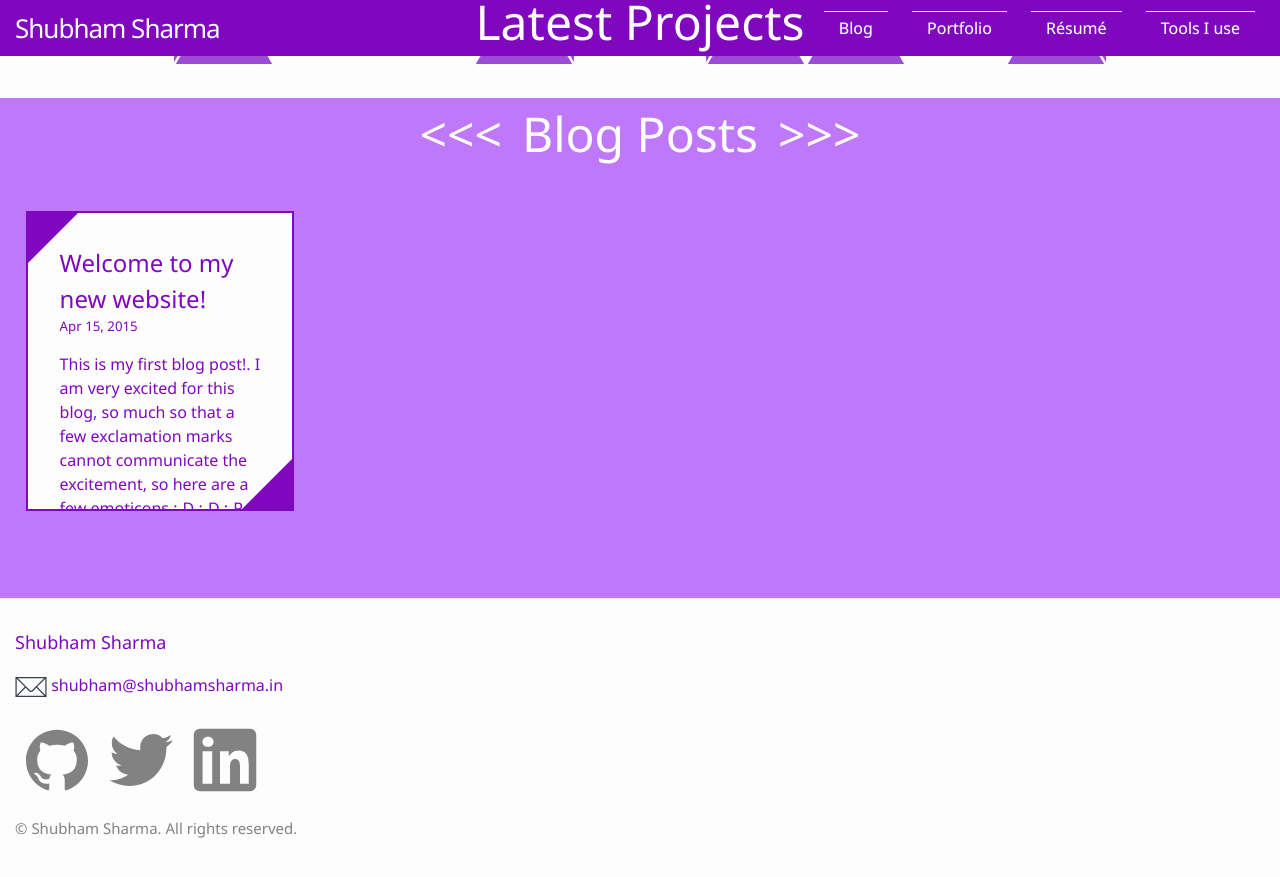
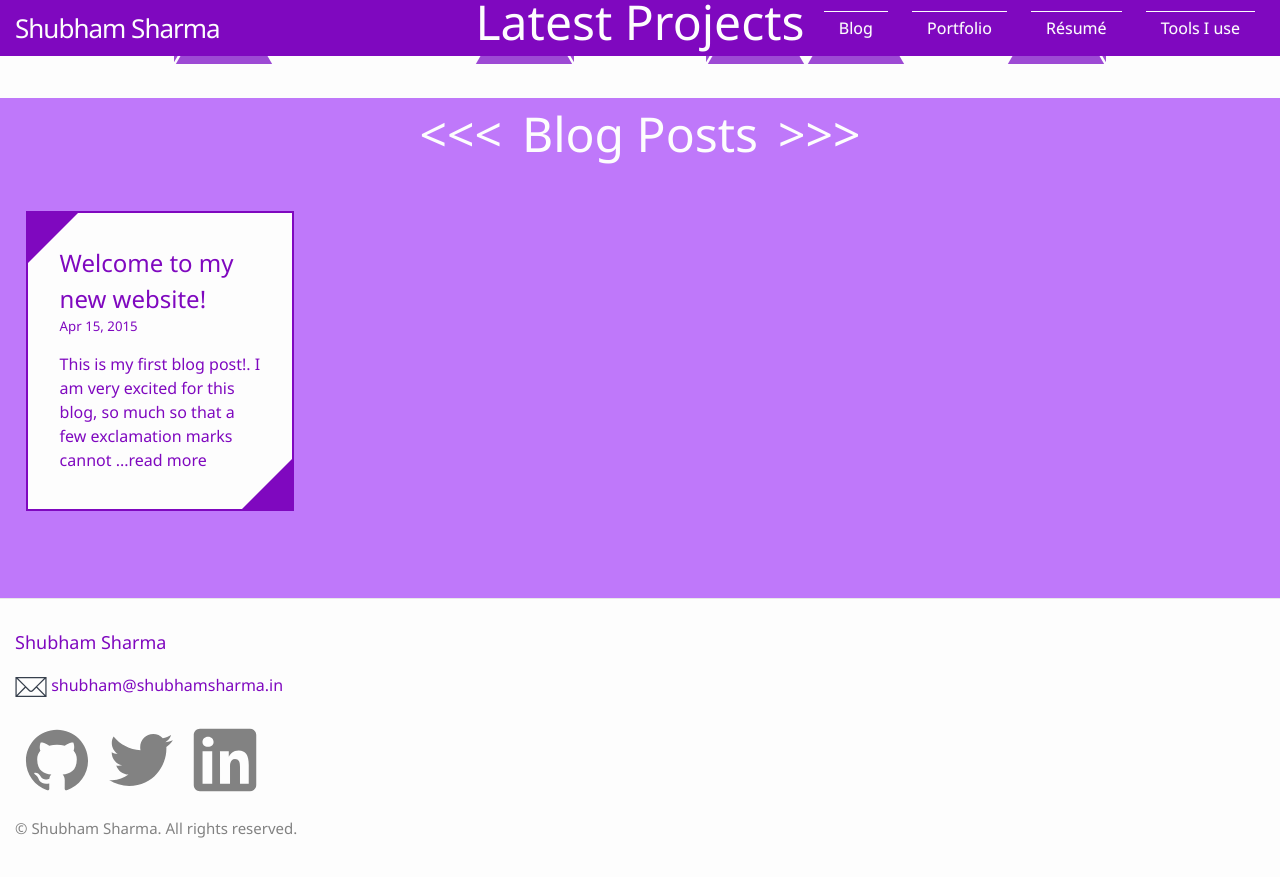
Before and after one commit to shubham1337/blog, a Jekyll site: the page built from index.html, in a window 1280 px wide and 900 px high, scrolled down 958 px. Shown: the top 877 px of the window. Built offline with Jekyll 4.4.1, drawn with Linux system fonts in a browser that asks for light colours; comment, search, counter and statistics services are not loaded.

Commit message:
Small changes for better usability

```diff
--- a/_posts/2015-04-15-welcome-to-my-new-website.markdown
+++ b/_posts/2015-04-15-welcome-to-my-new-website.markdown
@@ -3,6 +3,7 @@ layout: post
 title:  "Welcome to my new website!"
 date:   2015-04-15 22:19:28
 categories: new website
+small_content: This is my first blog post!. I am very excited for this blog, so much so that a few exclamation marks cannot ...read more
 ---
 
 This is my first blog post!. I am very excited for this blog, so much so that a few exclamation marks cannot communicate the excitement, so here are a few emoticons :-D :-D :-P.
--- a/index.html
+++ b/index.html
@@ -231,7 +231,7 @@ layout: default
                         <h2>{{ post.title }}</h2>
                         <h5>{{ post.date | date: "%b %-d, %Y" }}</h5>
                         <p>
-                            {{ post.content }}
+                            {{ post.small_content }}
                         </p>
                     </div>
                 </a>
```
Also changed, not shown: 2 other files.
